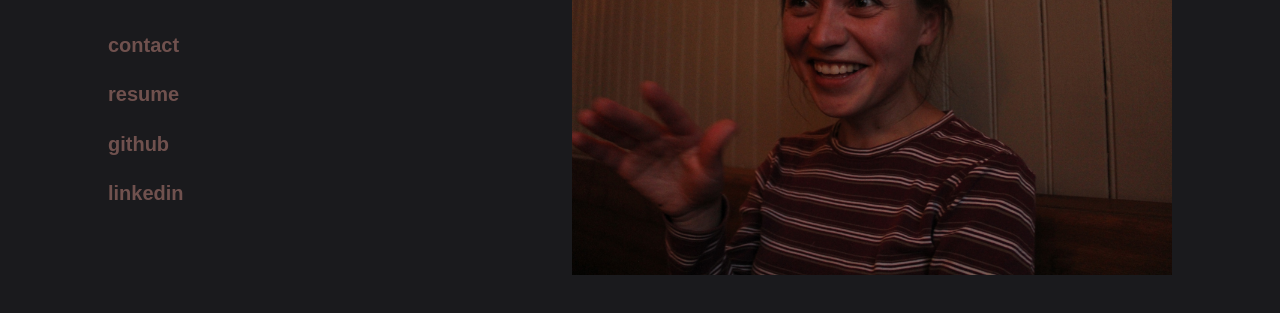
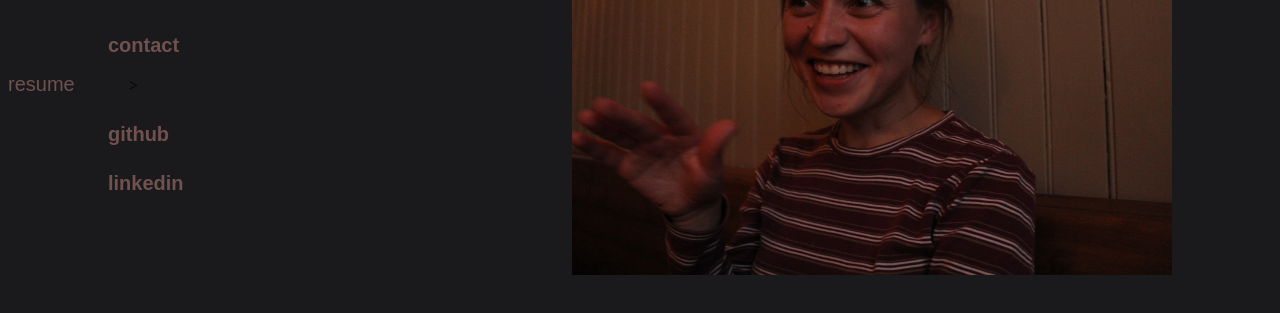
Before and after one commit to yelenakernogitski/yelenakernogitski.github.io, a plain HTML site: page index.html in a window 1280 px wide. Shown: the part 233-546 px from the top of the page. Drawn offline with Linux system fonts and the light colour scheme.

Commit message:
Update index.html

```diff
--- a/index.html
+++ b/index.html
@@ -20,7 +20,7 @@
 	  <div id="link">
 
 	  <h2><a href="mailto:ykernogitski@gmail.com?Subject=Yelena!!!" style=text-decoration:none; target="_top">contact</a></h2>
-	  <h2><a href="Yelena_Kernogitski.pdf" style=text-decoration:none;target="_top">resume</a></h2>
+	<!  <h2><a href="Yelena_Kernogitski.pdf" style=text-decoration:none;target="_top">resume</a></h2> >
 	  <h2><a href="https://github.com/yelenakernogitski" style=text-decoration:none;target="_top">github</a></h2>
 	  <h2><a href="https://www.linkedin.com/in/yelenakernogitski" style=text-decoration:none; target="_top">linkedin</a></h2>
 	</div>
```
